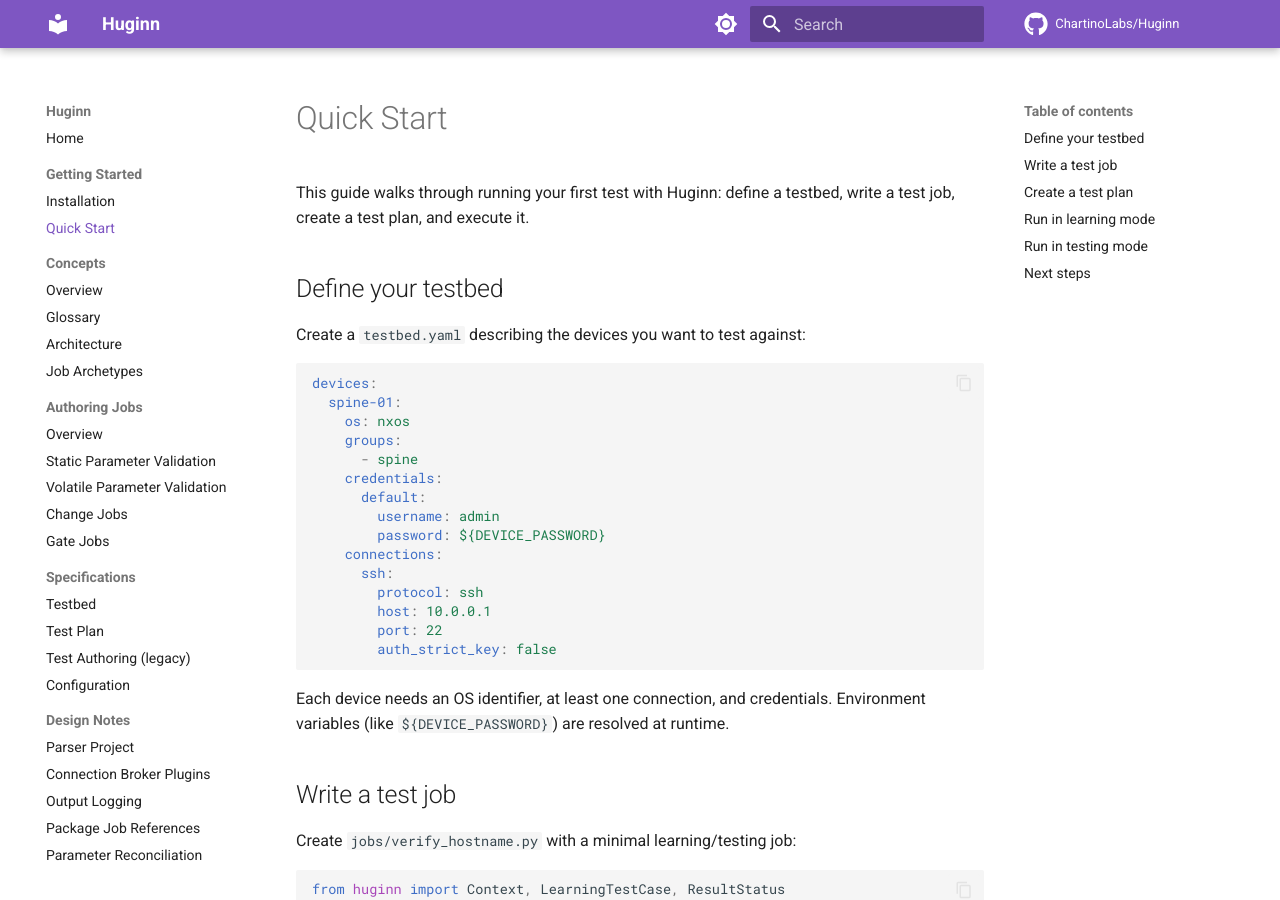
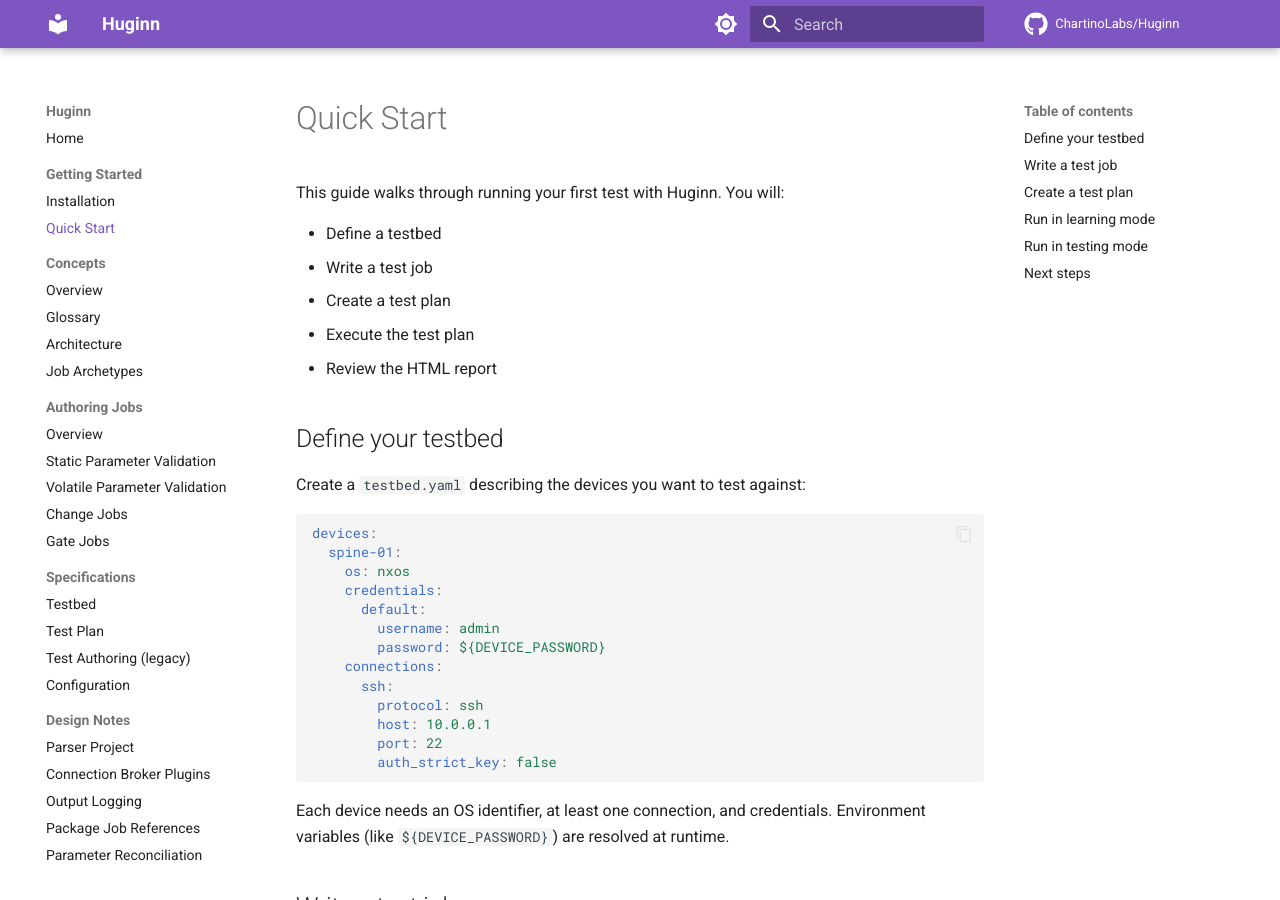
Before and after one commit to ChartinoLabs/Huginn, an MkDocs documentation site: the page built from docs/getting-started/quickstart.md, in a window 1280 px wide and 900 px high. Built offline with MkDocs 1.6.1 and Material for MkDocs 9.7.7, drawn with Linux system fonts in a browser that asks for light colours; comment, search, counter and statistics services are not loaded.

Commit message:
docs: remove optional groups from minimal testbed example
Co-Authored-By: Claude Opus 4.6 (1M context) <noreply@anthropic.com>

```diff
--- a/docs/getting-started/quickstart.md
+++ b/docs/getting-started/quickstart.md
@@ -1,6 +1,12 @@
 # Quick Start
 
-This guide walks through running your first test with Huginn: define a testbed, write a test job, create a test plan, and execute it.
+This guide walks through running your first test with Huginn. You will:
+
+- Define a testbed
+- Write a test job
+- Create a test plan
+- Execute the test plan
+- Review the HTML report
 
 ## Define your testbed
 
@@ -10,8 +16,6 @@ Create a `testbed.yaml` describing the devices you want to test against:
 devices:
   spine-01:
     os: nxos
-    groups:
-      - spine
     credentials:
       default:
         username: admin
```
